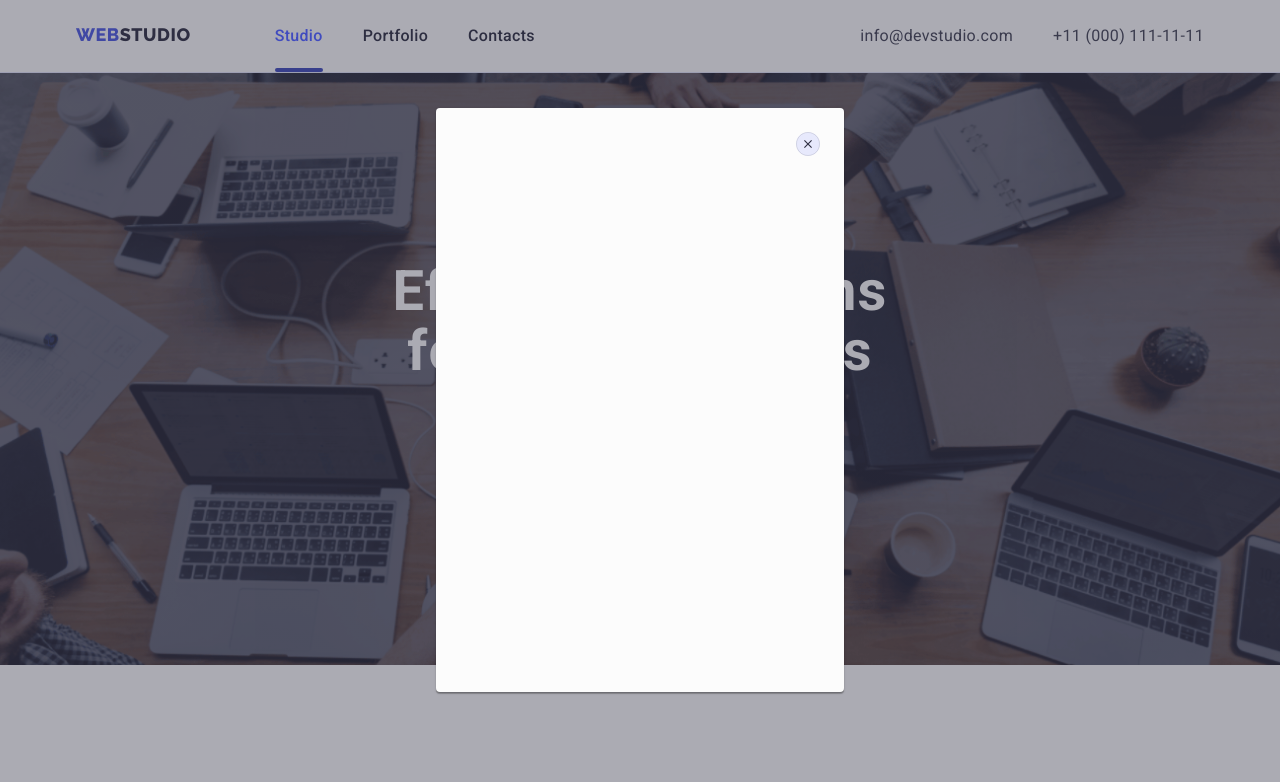
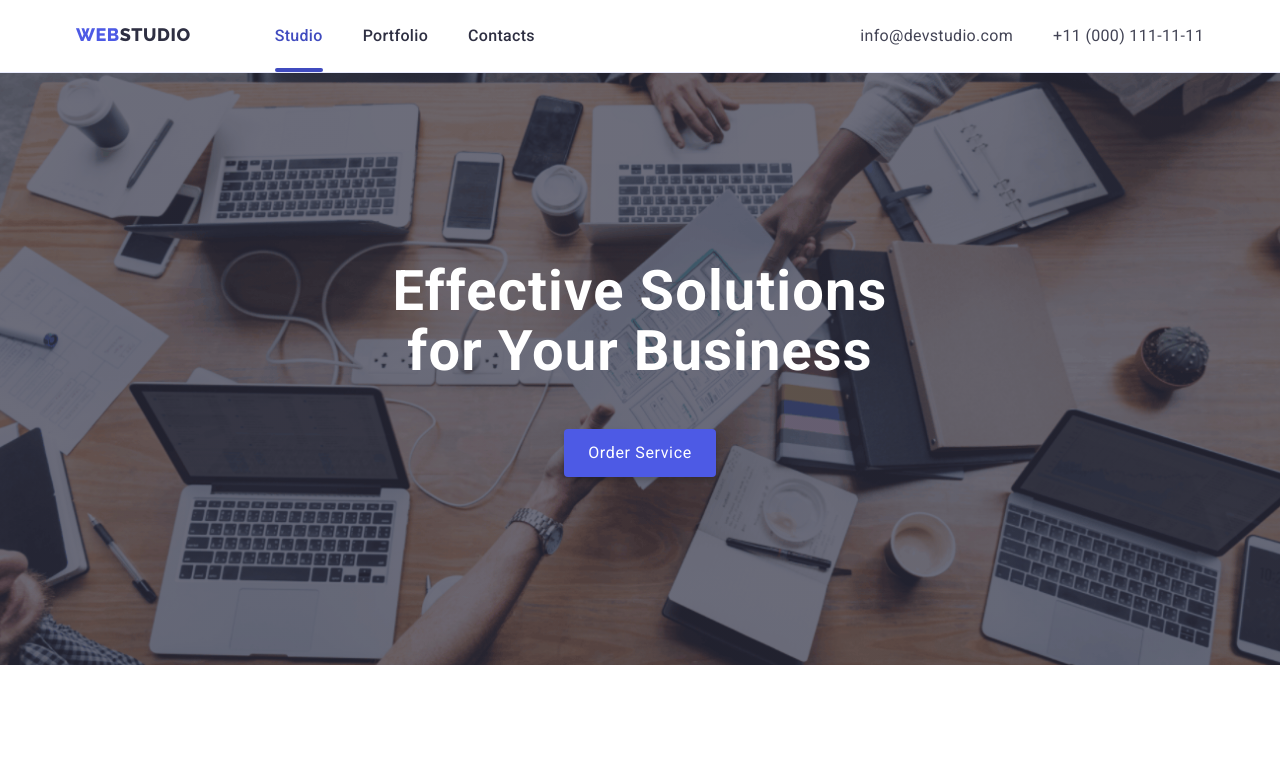
Before and after one commit to Netaly79/goit-markup-hw-04, a plain HTML site: page index.html in a window 1280 px wide. Shown: the top 782 px of the page. Drawn offline with nearby package versions, Linux system fonts and the light colour scheme.

Commit message:
fix hidden

```diff
--- a/index.html
+++ b/index.html
@@ -15,14 +15,12 @@
   </head>
 
   <body>
-    <div class="back-drop" data-modal>
+    <div class="back-drop is-hidden" data-modal>
       <div class="modal" >
         <div class="close-box">
-          <!-- <div class="close-button" data-modal-close> -->
             <svg width="24" height="24" data-modal-close>
               <use href="./images/icons.svg#icon-close"></use>
             </svg>
-          <!-- </div> -->
         </div>
       </div>
     </div>
```
